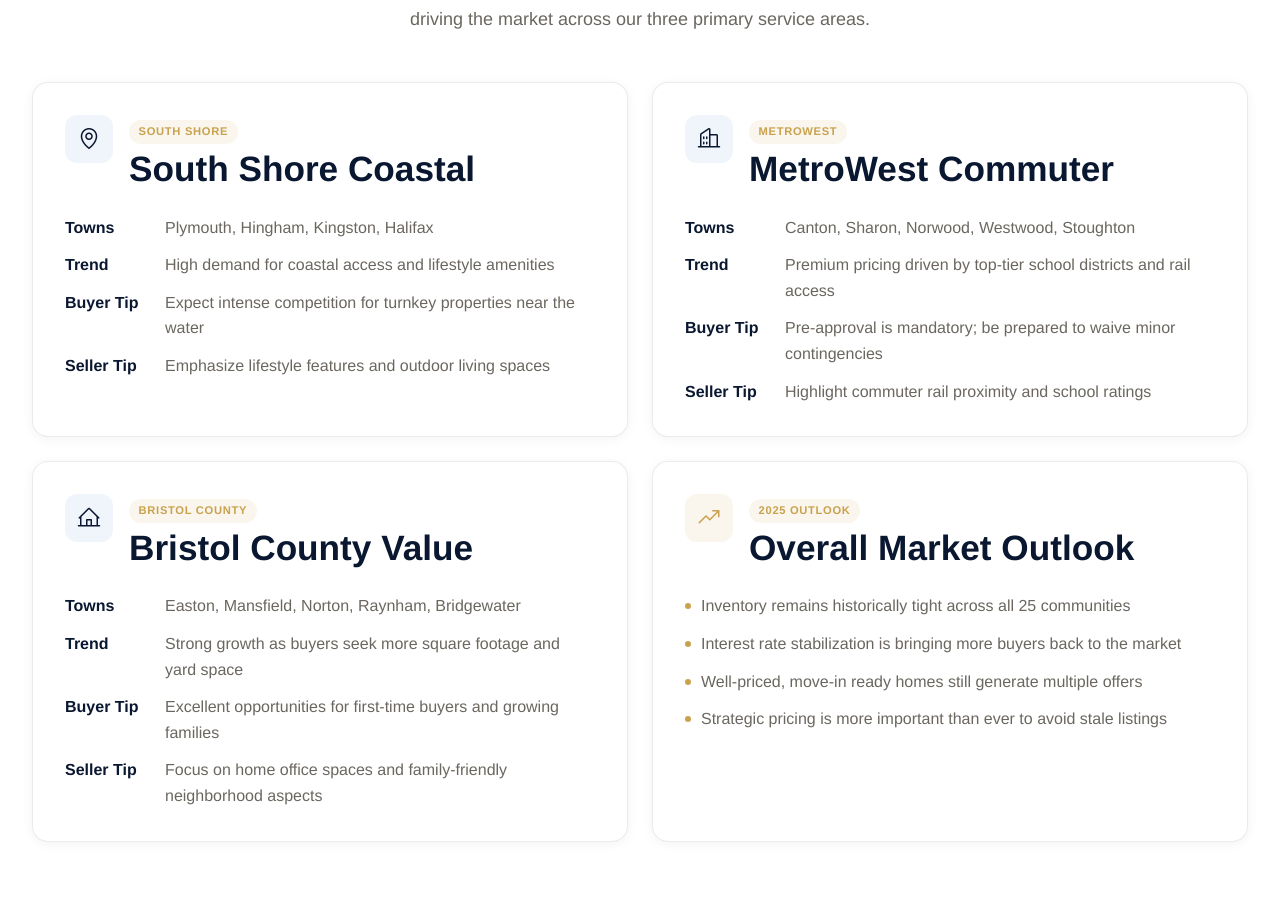
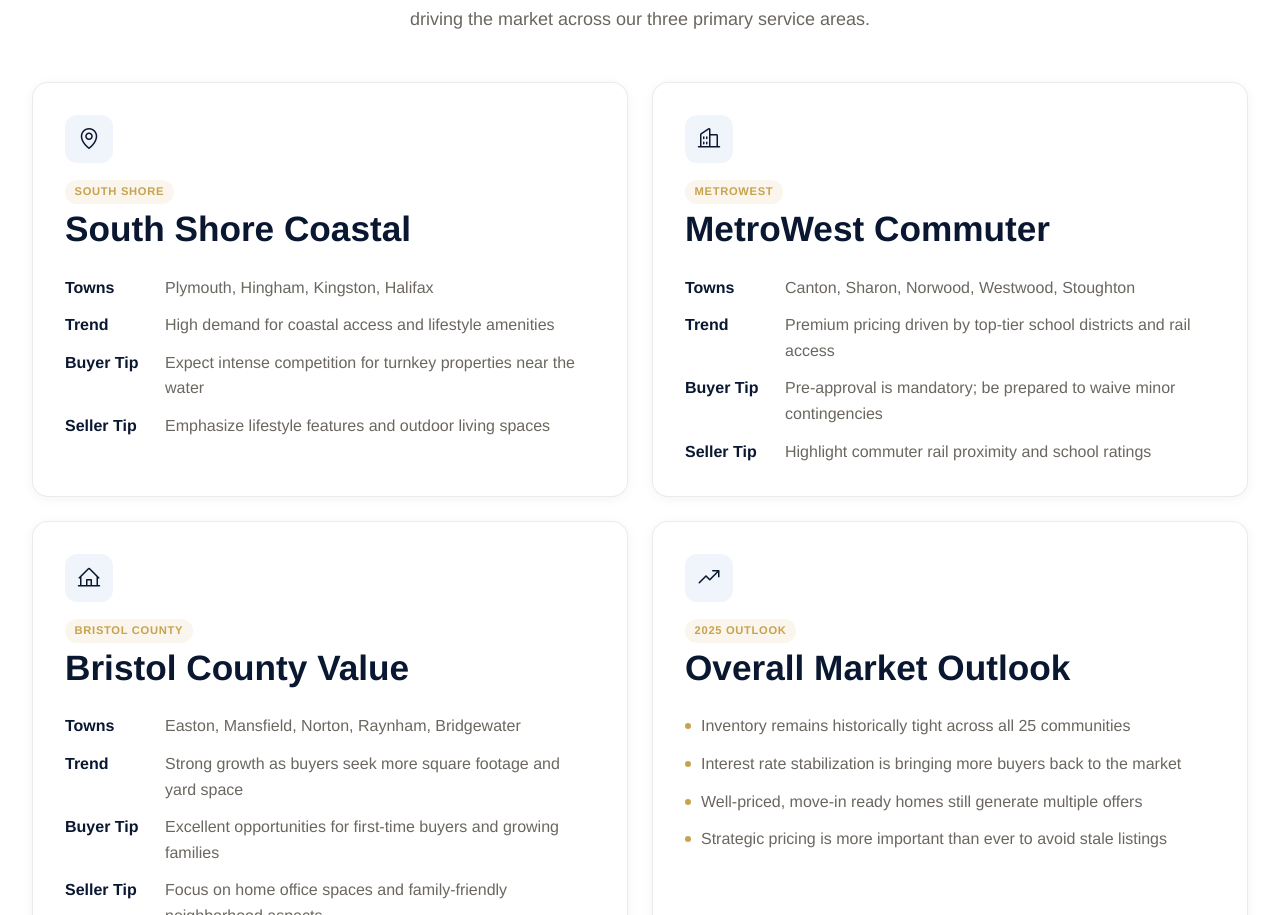
Before and after one commit to jesse-shauffer/jessica-shauffer, a Next.js app: page /market in a window 1280 px wide. Shown: the part 2745-3660 px from the top of the page. Built offline with nearby package versions, Linux system fonts and the light colour scheme; a web font is replaced by a local one.

Commit message:
style: county feature headings/icons larger; market cards vertical header; outlook icon navy

```diff
--- a/src/app/globals.css
+++ b/src/app/globals.css
@@ -2139,8 +2139,8 @@ a, button, [role="button"], input, textarea, select {
 }
 
 .feature-item__icon {
-  width: 2.75rem;
-  height: 2.75rem;
+  width: 3.25rem;
+  height: 3.25rem;
   border-radius: var(--radius-lg);
   background: var(--navy-50);
   display: flex;
@@ -2150,12 +2150,12 @@ a, button, [role="button"], input, textarea, select {
 }
 
 .feature-item__icon i {
-  font-size: 1.25rem;
+  font-size: 1.625rem;
   color: var(--primary);
 }
 
 .feature-item h4 {
-  font-size: var(--text-sm);
+  font-size: var(--text-base);
   font-weight: 700;
   color: var(--primary);
   margin-bottom: var(--space-1);
@@ -2501,8 +2501,9 @@ a, button, [role="button"], input, textarea, select {
 
 .market-highlight__header {
   display: flex;
+  flex-direction: column;
   align-items: flex-start;
-  gap: var(--space-4);
+  gap: var(--space-3);
 }
 
 .market-highlight__icon {
@@ -2519,8 +2520,8 @@ a, button, [role="button"], input, textarea, select {
 }
 
 .market-highlight__icon--gold {
-  background: rgba(200,162,78,0.1);
-  color: var(--accent);
+  background: var(--navy-50);
+  color: var(--primary);
 }
 
 .market-highlight__badge {
```
